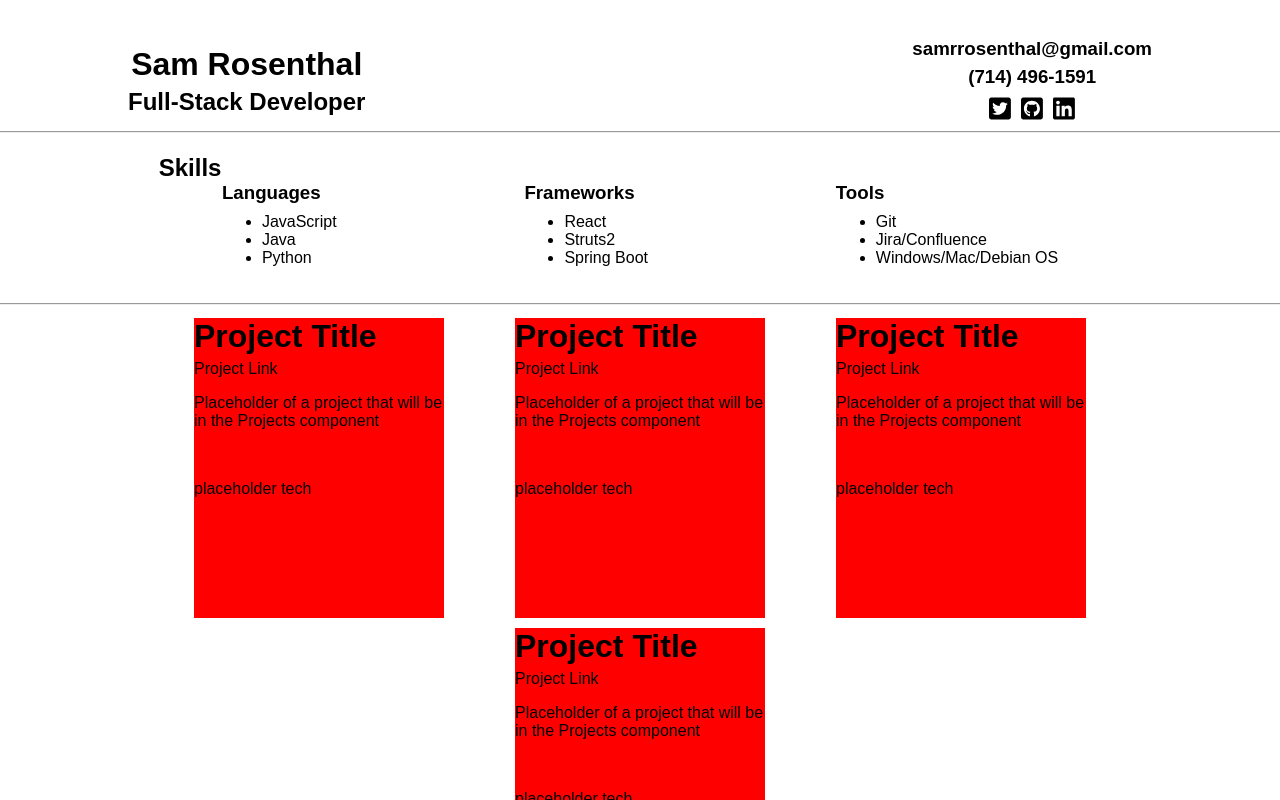
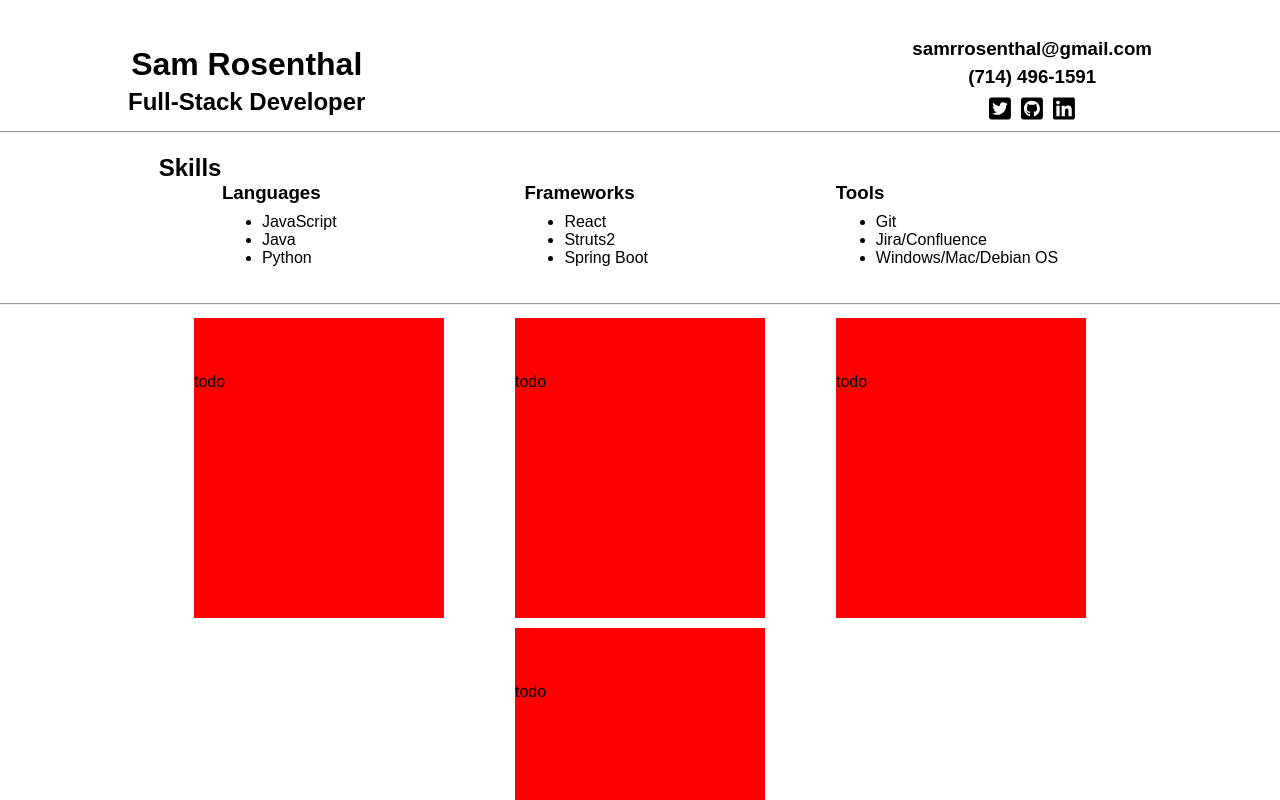
Before and after one commit to SammRosenthal/samrosenthal.github.io, a React (Create React App) app: page / in a window 1280 px wide. Shown: the top 800 px of the page. Built offline with nearby package versions, Linux system fonts and the light colour scheme; a web font is replaced by a local one.

Commit message:
added props to project component

```diff
--- a/src/components/projects/project/Project.js
+++ b/src/components/projects/project/Project.js
@@ -1,16 +1,21 @@
 import React from "react";
 import "./project.css";
 
-const Project = () => {
+interface props {
+  title: string;
+  link: string;
+  desc: string;
+  tech: Array<string>;
+}
+
+const Project = (props) => {
   return (
     <div className="projectContainer">
-      <h1>Project Title</h1>
-      <a>Project Link</a>
-      <p id="description">
-        Placeholder of a project that will be in the Projects component
-      </p>
+      <h1>{props.title}</h1>
+      <a>{props.link}</a>
+      <p id="description">{props.desc}</p>
       <br />
-      <p id="tech">placeholder tech</p>
+      <p id="tech">todo</p>
     </div>
   );
 };
```
